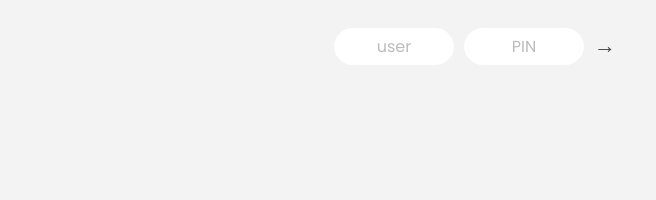
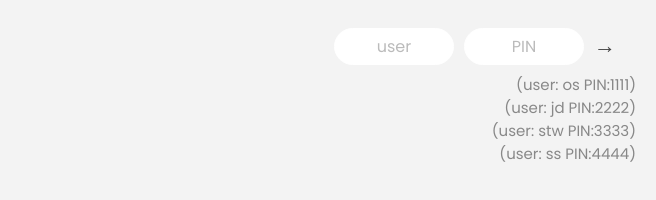
Before and after one commit to uhpoler/Bankist, a plain HTML site: page index.html in a window 1280 px wide. Shown: the full height of the page, 624-1280 px from the left. Drawn offline with Linux system fonts and the light colour scheme.

Commit message:
Add new tip for login

```diff
--- a/index.html
+++ b/index.html
@@ -18,6 +18,7 @@
     <!-- TOP NAVIGATION -->
     <nav>
       <p class="welcome">Log in to get started</p>
+
       <img src="logo.png" alt="Logo" class="logo" />
       <form class="login">
         <input
@@ -35,6 +36,13 @@
         <button class="login__btn">&rarr;</button>
       </form>
     </nav>
+
+    <div class="user__pin">
+      <p>(user: os PIN:1111)</p>
+      <p>(user: jd PIN:2222)</p>
+      <p>(user: stw PIN:3333)</p>
+      <p>(user: ss PIN:4444)</p>
+    </div>
 
     <main class="app">
       <!-- BALANCE -->
--- a/script.js
+++ b/script.js
@@ -2,7 +2,7 @@
 
 // Data
 const account1 = {
-  owner: 'Jonas Schmedtmann',
+  owner: 'Olga Skrypets',
   movements: [200, 455.23, -306.5, 25000, -642.21, -133.9, 79.97, 1300],
   interestRate: 1.2, // %
   pin: 1111,
@@ -113,7 +113,6 @@ const formatMovementDate = function (date, locale) {
     Math.round(Math.abs(date2 - date1) / (1000 * 60 * 60 * 24));
 
   const daysPassed = calcDaysPassed(new Date(), date);
-  console.log(daysPassed);
 
   if (daysPassed === 0) return 'Today';
   if (daysPassed === 1) return 'Yesterday';
--- a/style.css
+++ b/style.css
@@ -41,6 +41,12 @@ nav {
 
 .login {
   display: flex;
+}
+
+.user__pin {
+  text-align: right;
+  font-size: 1.5rem;
+  color: #888;
 }
 
 .login__input {
```
